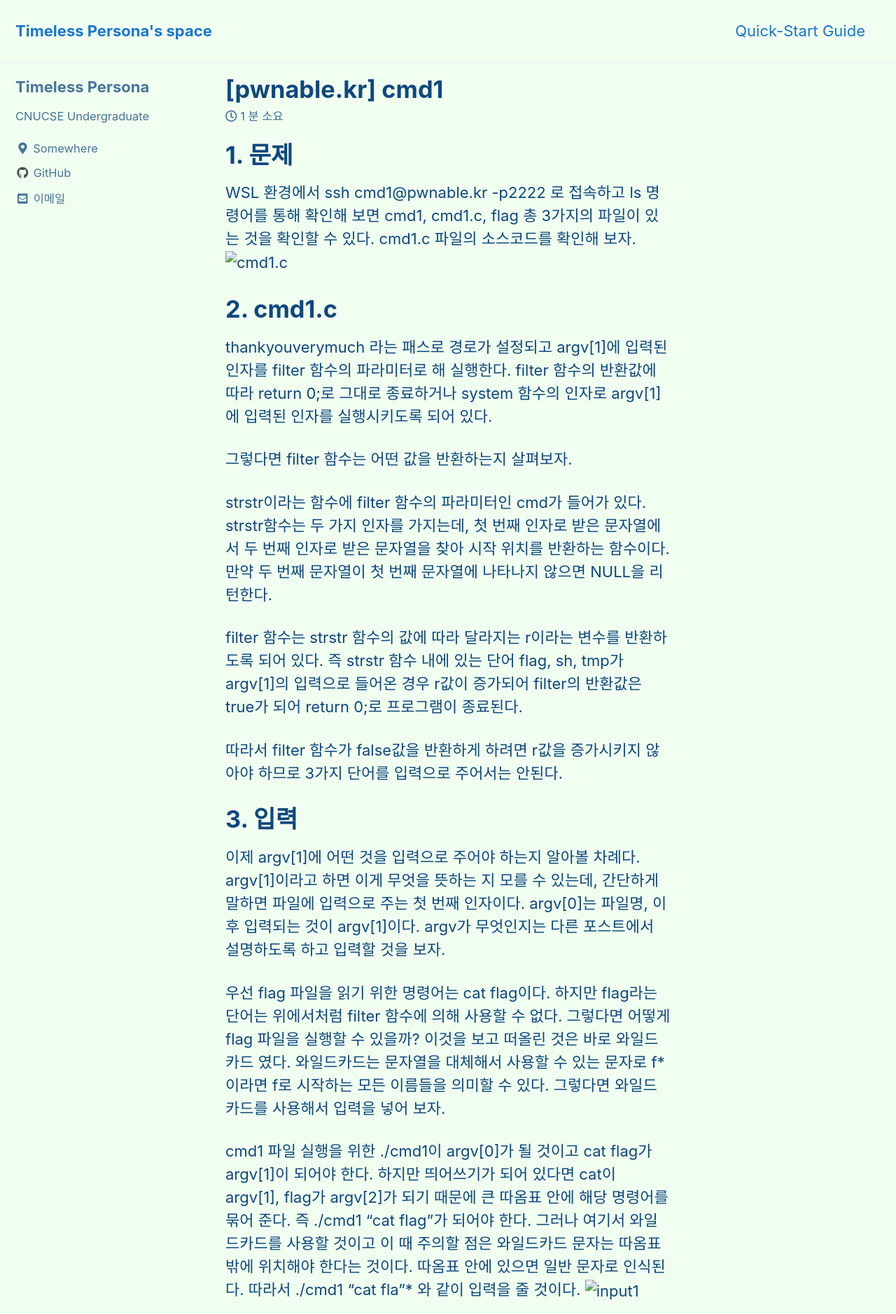
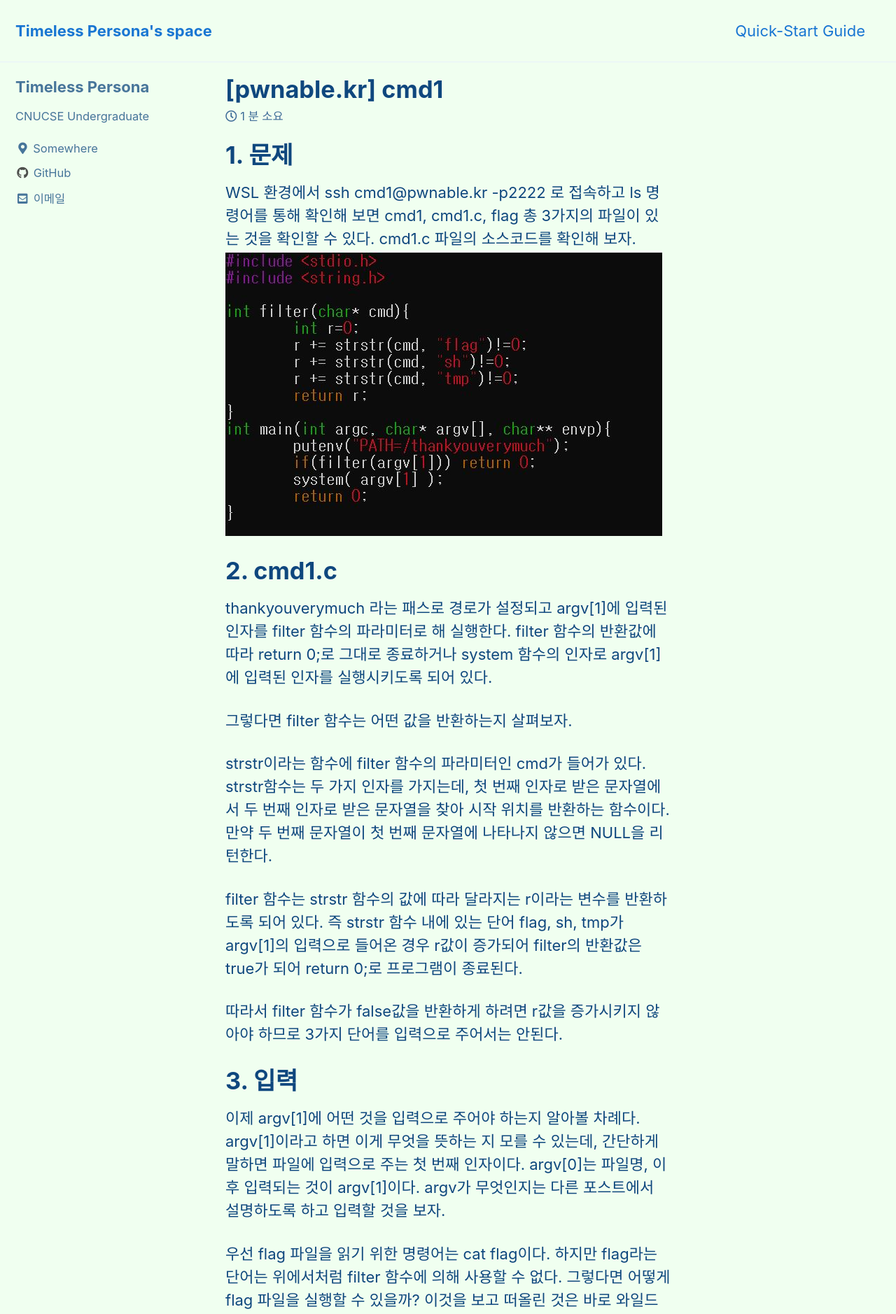
Before and after one commit to TimelessPersona/TimelessPersona.github.io, a Jekyll site: the page built from _posts/2022-06-28-cmd1.md, in a window 1280 px wide. Shown: the top 1878 px of the page at 70% size. Built offline with Jekyll 4.4.1, drawn with Linux system fonts in a browser that asks for light colours; cached includes are drawn as plain includes.

Commit message:
correction

```diff
--- a/_posts/2022-06-28-cmd1.md
+++ b/_posts/2022-06-28-cmd1.md
@@ -10,7 +10,7 @@ date: 2022-06-28
 # 1. 문제
 WSL 환경에서 ssh cmd1@pwnable.kr -p2222 로 접속하고 ls 명령어를 통해 확인해 보면 cmd1, cmd1.c, flag 총 3가지의 파일이 있는 것을 확인할 수 있다.
 cmd1.c 파일의 소스코드를 확인해 보자.
-![cmd1.c](./img/cmd1.JPG)
+![cmd1.c](/img/cmd1.JPG)
 
 # 2. cmd1.c
 thankyouverymuch 라는 패스로 경로가 설정되고 argv[1]에 입력된 인자를 filter 함수의 파라미터로 해 실행한다.
@@ -35,7 +35,7 @@ cmd1 파일 실행을 위한 ./cmd1이 argv[0]가 될 것이고
 cat flag가 argv[1]이 되어야 한다. 하지만 띄어쓰기가 되어 있다면 cat이 argv[1], flag가 argv[2]가 되기 때문에 큰 따옴표 안에 해당 명령어를 묶어 준다.
 즉 ./cmd1 "cat flag"가 되어야 한다. 그러나 여기서 와일드카드를 사용할 것이고 이 때 주의할 점은 와일드카드 문자는 따옴표 밖에 위치해야 한다는 것이다. 따옴표 안에 있으면 일반 문자로 인식된다.
 따라서 ./cmd1 "cat fla"* 와 같이 입력을 줄 것이다.
-![input1](./img/cmd1-2.jpg)
+![input1](/img/cmd1-2.jpg)
 
 하지만 cat 이라는 명령어를 찾을 수 없다고 하며 flag를 읽지 못한다.
 
@@ -46,6 +46,6 @@ cat 명령어를 찾지 못해서이다. 일반적으로 위치란 쉘의 경우
 최종적으로 flag를 읽기 위해서는 현재 쉘에서 실행해 주어야 하기 때문에
 ./cmd1 "/bin/cat fla"* 의 형태로 입력을 주어야 한다.
 
-![flag](./img/cmd1-3.jpg)
+![flag](/img/cmd1-3.jpg)
 
 flag가 정상적으로 출력된 것을 확인할 수 있다.
```
